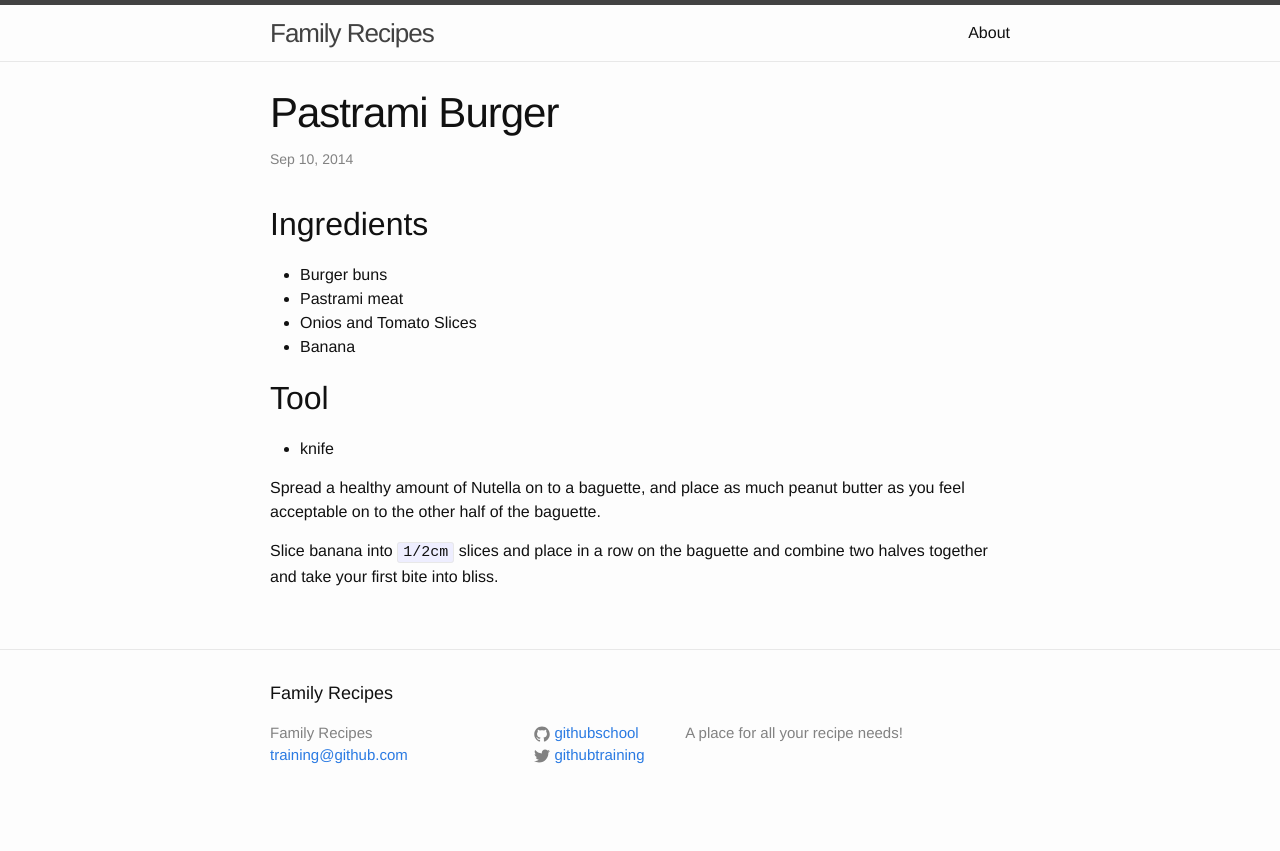
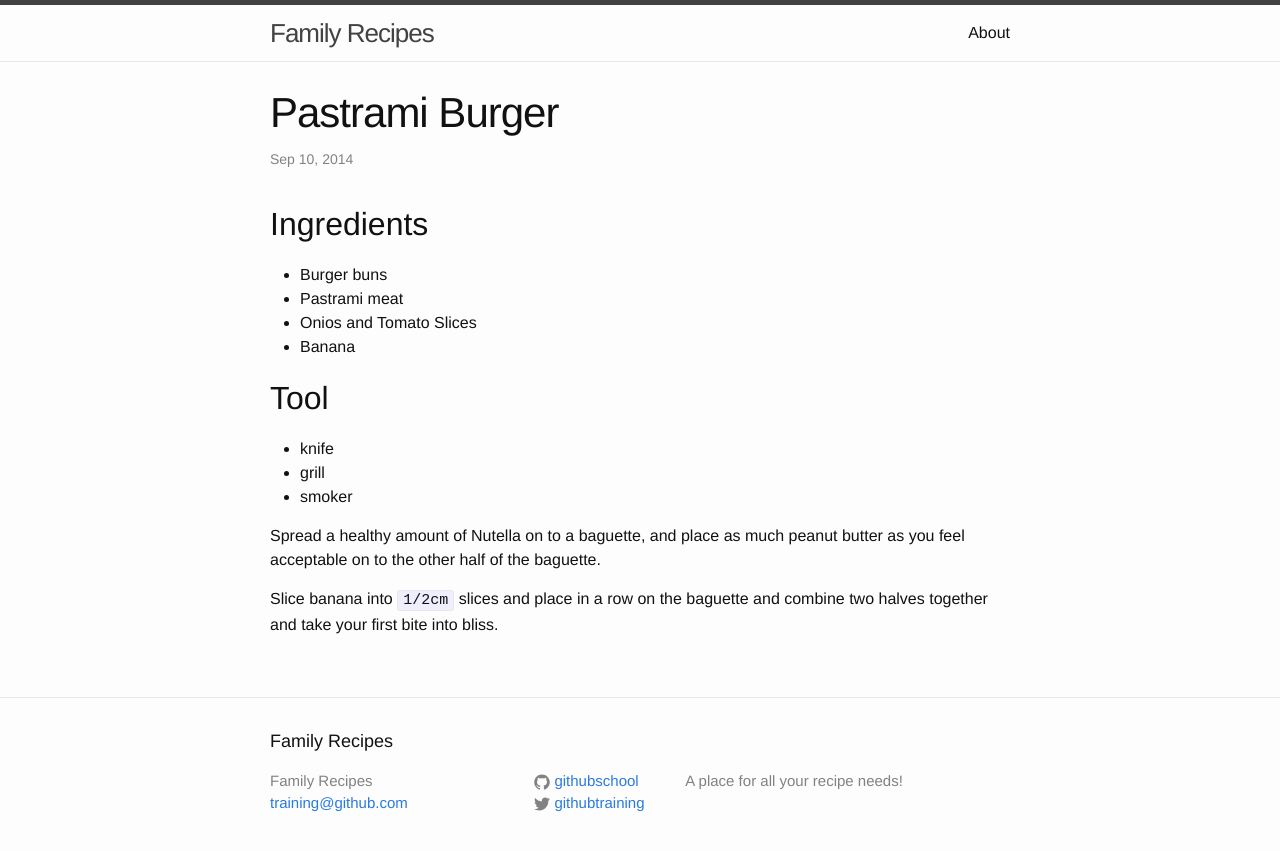
Before and after one commit to githubteacher/feb-recipes, a Jekyll site: the page built from _posts/2014-09-10-Pastrami-burger.md, in a window 1280 px wide. Shown: the top 851 px of the page. Built offline with Jekyll 4.4.1, drawn with Linux system fonts in a browser that asks for light colours.

Commit message:
tool additions

```diff
--- a/_posts/2014-09-10-Pastrami-burger.md
+++ b/_posts/2014-09-10-Pastrami-burger.md
@@ -15,6 +15,8 @@ categories: entree
 
 ## Tool
  - knife
+ - grill
+ - smoker
 
 Spread a healthy amount of Nutella on to a baguette, and place as much peanut butter as you feel acceptable on to the other half of the baguette.
 
```
